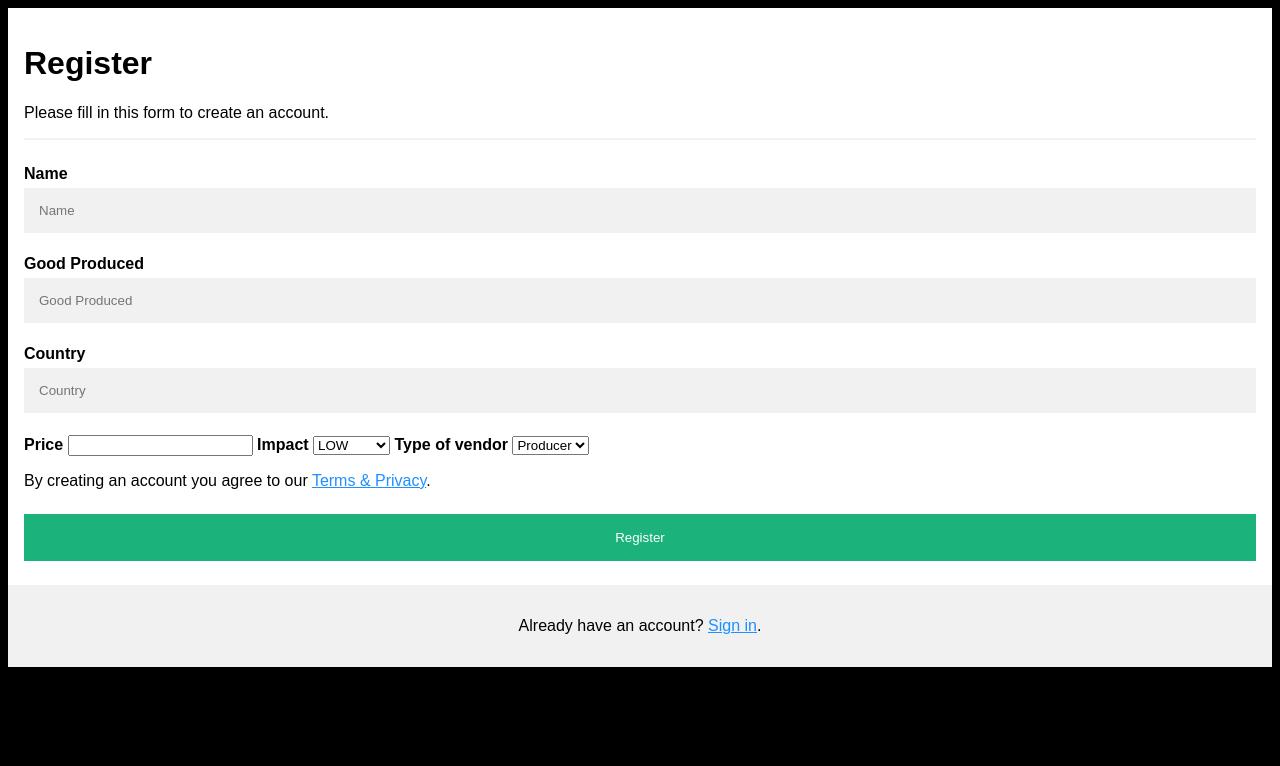
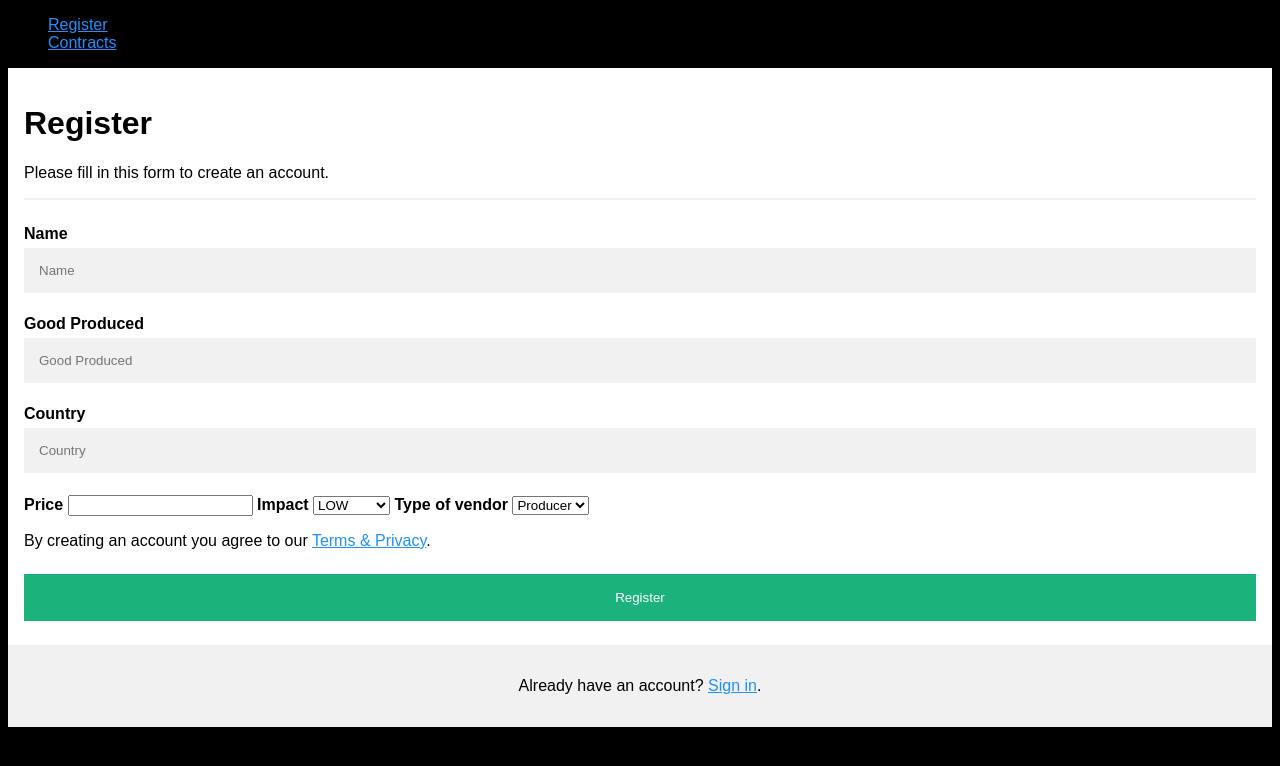
Before and after one commit to nicolas9810/smartContract, a website: page web/registration.html in a window 1280 px wide. Drawn offline with Linux system fonts and the light colour scheme.

Commit message:
connecting the page on the front end

```diff
--- a/web/registration.html
+++ b/web/registration.html
@@ -67,8 +67,12 @@ a {
 }
 </style>
 </head>
+
 <body>
-
+  <ul>
+    <li><a href="registration.html">Register</a></li>
+    <li><a href="contractList.html">Contracts</a></li>
+  </ul>
 <form action="/action_page.php">
   <div class="container">
     <h1>Register</h1>
```
Also changed, not shown: web/contractList.html (renamed from web/contracList.html, +4 -0 lines).
